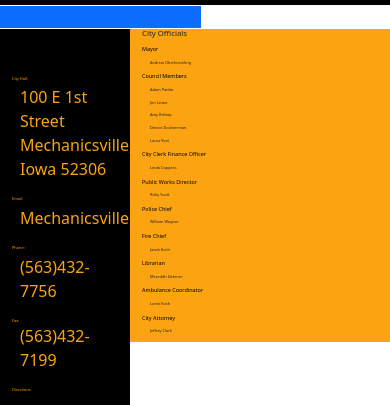
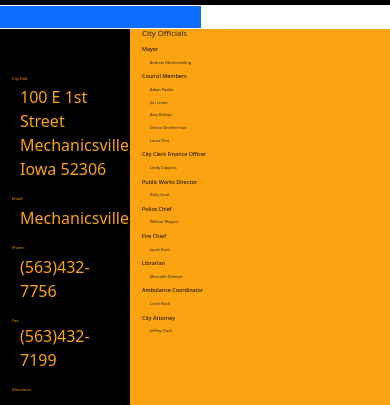
Before and after one commit to DKilian14/Mechanicsville-IA_City_Website, a plain HTML site: page index.html in a window 390 px wide. Shown: the part 431-836 px from the top of the page. Drawn offline with nearby package versions, Linux system fonts and the light colour scheme; a script that the page names is missing.

Commit message:
fixed container fill on City Officials/picture row

```diff
--- a/index.html
+++ b/index.html
@@ -120,9 +120,9 @@
                   </div>
 
                 </div>
-                <div class="col-8 col-md-9"> <!-- List of City Officials-->
-                    <div class="row ">
-                        <div class="col-md-9  bg-accent   ">
+                <div class="col-8 col-md-9 ">
+                    <div class="row h-100">
+                        <div class="col-md-9  bg-accent   "><!-- List of City Officials-->
 
 
                             <div class="h3 ">City Officials</div>
@@ -168,7 +168,7 @@
 
                         </div>
 
-                        <div class="col-md-3 d-none d-md-block bg-black  ">
+                        <div class="col-md-3 d-none d-md-block bg-black ">
                             <div id="carouselExampleIndicators" class="carousel slide" data-bs-ride="true">
                                 <div class="carousel-indicators">
                                   <button type="button" data-bs-target="#carouselExampleIndicators" data-bs-slide-to="0" class="active" aria-current="true" aria-label="Slide 1"></button>
```
